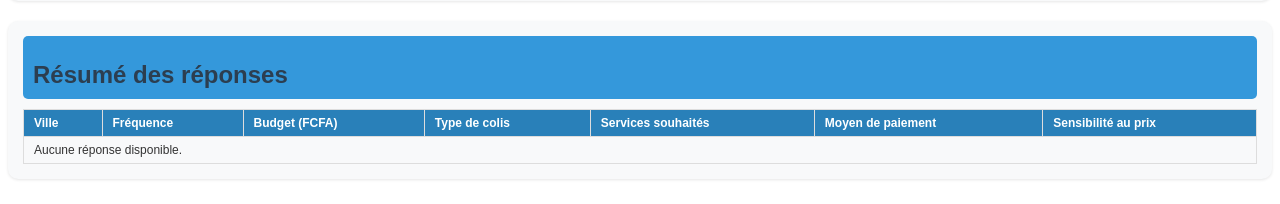
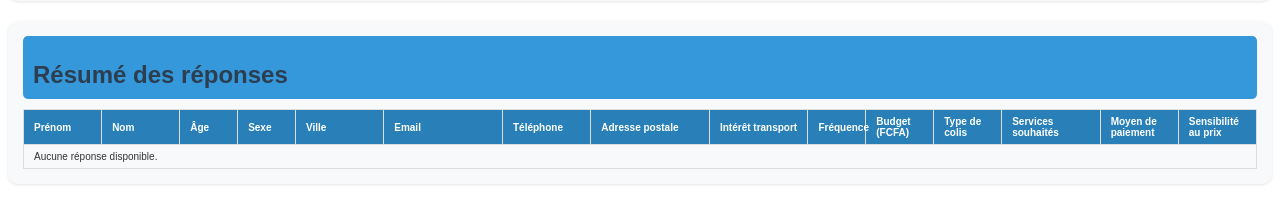
Before and after one commit to phil5911/Transport_Express_senegal_France, a Django app: page /projet-transport/plan-financement/ in a window 1280 px wide. Shown: the part 848-1052 px from the top of the page. Before the commit the page ends 1028 px from the top, so only its background shows below. Run offline with Django 5.2, Linux system fonts and the light colour scheme; data that the repository does not hold is empty.

Commit message:
Ajout des champs nom, adresse_postale, email, telephone et mise à jour du formulaire et PDF

```diff
--- a/etude_marche/forms.py
+++ b/etude_marche/forms.py
@@ -21,9 +21,13 @@ class QuestionnaireForm(forms.ModelForm):
         model = Questionnaire
         fields = [
             'prenom',
+            'nom',
             'age',
             'sexe',
             'ville',
+            'email',
+            'telephone',
+            'adresse_postale',
             'interet_transport',
             'frequence_voyage',
             'budget',
--- a/etude_marche/models.py
+++ b/etude_marche/models.py
@@ -3,9 +3,13 @@ from django.db import models
 
 class Questionnaire(models.Model):
     prenom = models.CharField(max_length=50)
+    nom = models.CharField(max_length=50, null=True, blank=True)
     age = models.IntegerField()
     sexe = models.CharField(max_length=1)
     ville = models.CharField(max_length=50)
+    email = models.EmailField(null=True, blank=True)
+    telephone = models.CharField(max_length=20, null=True, blank=True)
+    adresse_postale = models.TextField(null=True, blank=True)
 
     # Questions principales
     interet_transport = models.CharField(max_length=200)
--- a/etude_marche/templates/etude_marche/plan_financement.html
+++ b/etude_marche/templates/etude_marche/plan_financement.html
@@ -127,35 +127,52 @@
 
     <div class="section">
         <div class="section-title"><h2>Résumé des réponses</h2></div>
-        <table>
+        <table style="width:100%; border-collapse: collapse; font-size:10px; table-layout:fixed;">
         <thead>
             <tr>
-                    <th>Ville</th>
-                    <th>Fréquence</th>
-                    <th>Budget (FCFA)</th>
-                    <th>Type de colis</th>
-                    <th>Services souhaités</th>
-                    <th>Moyen de paiement</th>
-                    <th>Sensibilité au prix</th>
+                <th style="width:6%;">Prénom</th>
+                <th style="width:6%;">Nom</th>
+                <th style="width:4%;">Âge</th>
+                <th style="width:4%;">Sexe</th>
+                <th style="width:7%;">Ville</th>
+                <th style="width:10%;">Email</th>
+                <th style="width:7%;">Téléphone</th>
+                <th style="width:10%;">Adresse postale</th>
+                <th style="width:8%;">Intérêt transport</th>
+                <th style="width:4%;">Fréquence</th>
+                <th style="width:5%;">Budget (FCFA)</th>
+                <th style="width:5%;">Type de colis</th>
+                <th style="width:8%;">Services souhaités</th>
+                <th style="width:6%;">Moyen de paiement</th>
+                <th style="width:6%;">Sensibilité au prix</th>
             </tr>
         </thead>
         <tbody>
             {% for r in reponses %}
             <tr>
-                    <td>{{ r.ville }}</td>
+                <td style="word-wrap: break-word;">{{ r.prenom }}</td>
+                <td style="word-wrap: break-word;">{{ r.nom }}</td>
+                <td>{{ r.age }}</td>
+                <td>{{ r.sexe }}</td>
+                <td style="word-wrap: break-word;">{{ r.ville }}</td>
+                <td style="word-wrap: break-word;">{{ r.email }}</td>
+                <td>{{ r.telephone }}</td>
+                <td style="word-wrap: break-word;">{{ r.adresse_postale }}</td>
+                <td style="word-wrap: break-word;">{{ r.interet_transport }}</td>
                 <td>{{ r.frequence_voyage }}</td>
                 <td>{{ r.budget }}</td>
                 <td>{{ r.type_colis }}</td>
-                    <td>{{ r.services_souhaites }}</td>
+                <td style="word-wrap: break-word;">{{ r.services_souhaites }}</td>
                 <td>{{ r.moyen_paiement }}</td>
                 <td>{{ r.sensibilite_prix }}</td>
             </tr>
             {% empty %}
-                <tr><td colspan="7">Aucune réponse disponible.</td></tr>
+            <tr><td colspan="15">Aucune réponse disponible.</td></tr>
             {% endfor %}
         </tbody>
     </table>
 </div>
+
 </main>
 
 </body>
--- a/etude_marche/views.py
+++ b/etude_marche/views.py
@@ -96,15 +96,24 @@ def generate_pdf_or_csv(request):
         if format_type == "csv":
             response = HttpResponse(content_type='text/csv')
             response['Content-Disposition'] = 'attachment; filename="etude_marche.csv"'
-            response.write("Ville;Nb_colis;Montant (€);Type_colis;Services_souhaites;Moyen_paiement;Sensibilite_prix\n")
+            response.write(
+                "Prenom;Nom;Age;Sexe;Ville;Email;Telephone;Adresse_postale;"
+                "Interet_transport;Frequence_voyage;Budget;Type_colis;Services_souhaites;"
+                "Moyen_paiement;Sensibilite_prix\n"
+            )
             return response
         else:
             return HttpResponse("Aucune donnée disponible pour générer le PDF.")
 
-    df = pd.DataFrame(list(reponses.values()))
+    # Récupération des champs souhaités
+    df = pd.DataFrame(list(reponses.values(
+        'prenom', 'nom', 'age', 'sexe', 'ville', 'email', 'telephone', 'adresse_postale',
+        'interet_transport', 'frequence_voyage', 'budget', 'type_colis', 'services_souhaites',
+        'moyen_paiement', 'sensibilite_prix'
+    )))
 
     # Colonnes numériques
-    numeric_cols = ['frequence_voyage', 'budget', 'interet_transport']
+    numeric_cols = ['frequence_voyage', 'budget']
     for col in numeric_cols:
         if col in df.columns:
             df[col] = pd.to_numeric(df[col], errors='coerce').fillna(0)
```
Also changed, not shown: etude_marche/templates/etude_marche/questionnaire.html (+22 -1 lines), transport_project/static/css/questionnaire.css (+14 -0 lines), etude_marche/migrations/0005_questionnaire_adresse_postale_questionnaire_email_and_more.py (added). Lines whose indentation alone changed are shown as unchanged.
